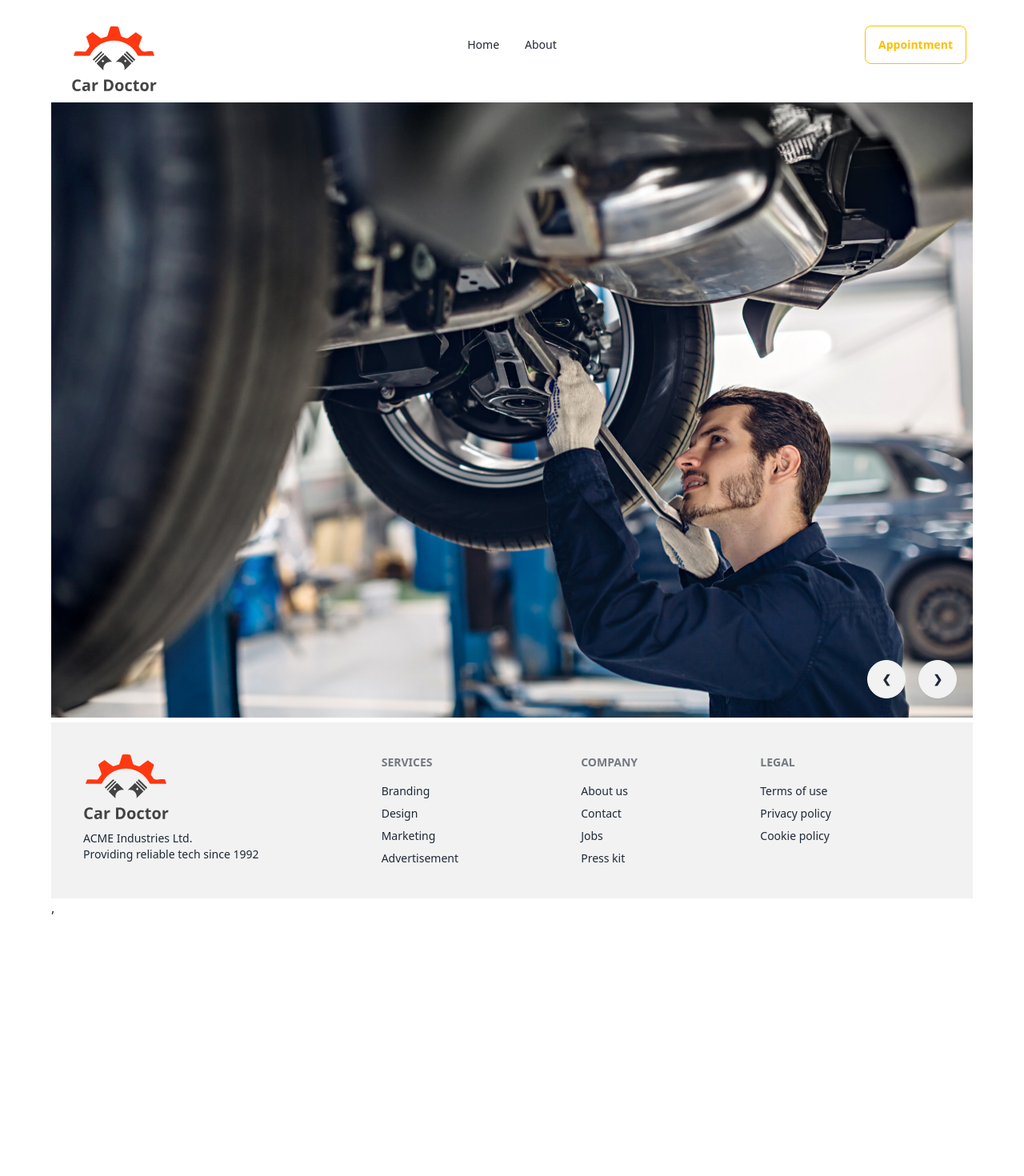
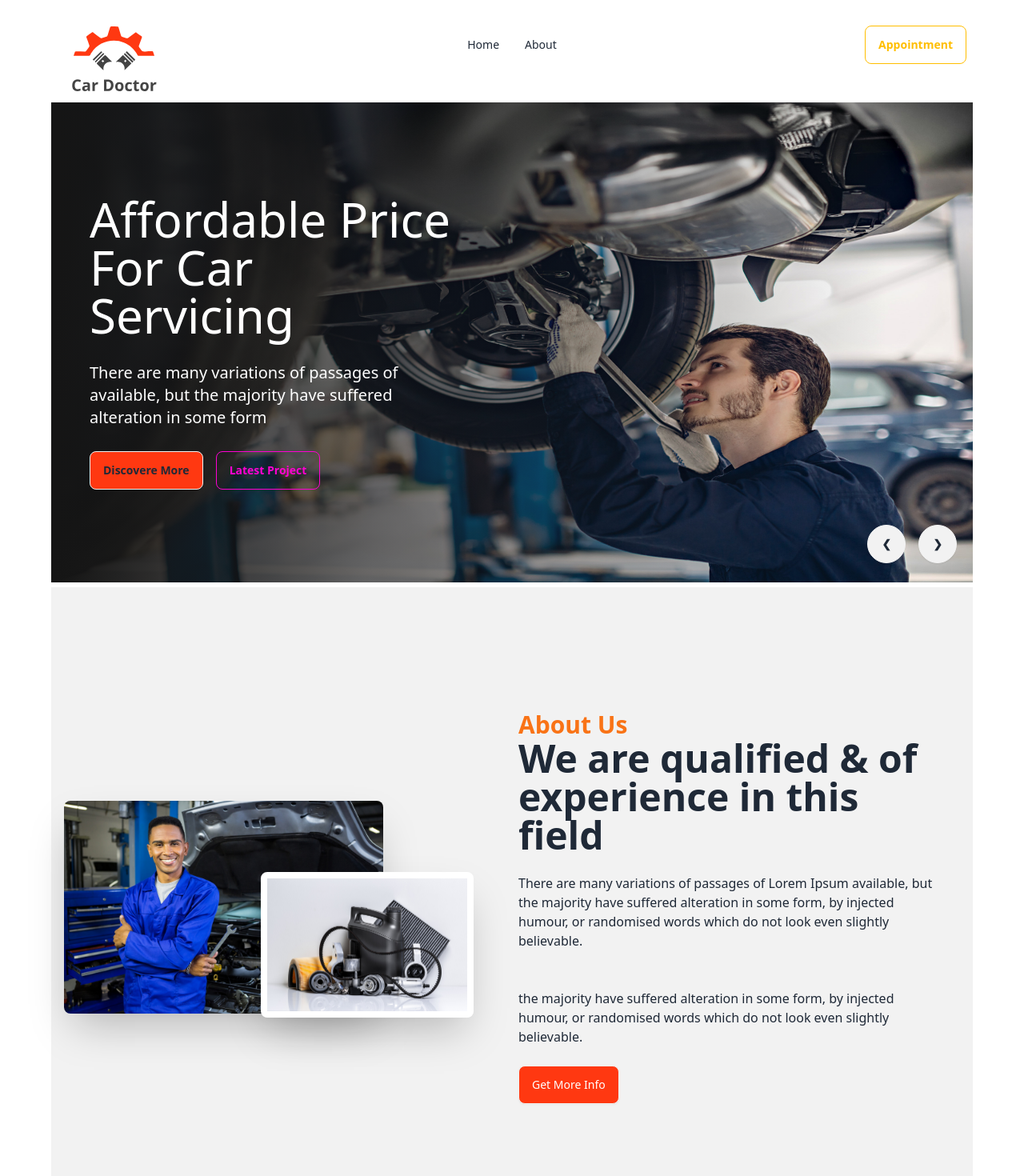
Before and after one commit to mohammad-salim-23/car-doctor-client, a React (Vite) app: page / in a window 1280 px wide. Shown: the top 1470 px of the page at 80% size. Before the commit the page ends 1147 px from the top, so only its background shows below. Built offline with nearby package versions, Linux system fonts and the light colour scheme.

Commit message:
create about section

```diff
--- /dev/null
+++ b/src/Pages/Home/About/About.jsx
@@ -0,0 +1,26 @@
+
+import person from '../../../assets/images/about_us/person.jpg'
+import parts from '../../../assets/images/about_us/parts.jpg'
+const About = () => {
+    return (
+        <div className=''>
+            <div className="hero min-h-screen bg-base-200">
+  <div className="hero-content flex-col lg:flex-row">
+   <div className='flex-1 relative'>
+   <img src={person} className="w-3/4 rounded-lg shadow-2xl" />
+    <img src={parts} className="absolute right-5 top-1/3 w-1/2 rounded-lg shadow-2xl border-8 border-white" />
+   </div>
+    <div className='flex-1 p-5'>
+        <h3 className="text-3xl text-orange-500 font-bold">About Us</h3>
+      <h1 className="text-5xl font-bold">We are qualified & of experience in this field</h1>
+      <p className="py-6">There are many variations of passages of Lorem Ipsum available, but the majority have suffered alteration in some form, by injected humour, or randomised words which do not look even slightly believable. </p>
+      <p className='py-6'>the majority have suffered alteration in some form, by injected humour, or randomised words which do not look even slightly believable. </p>
+      <button className="btn text-white font-medium  bg-[#FF3811]">Get More Info</button>
+    </div>
+  </div>
+</div>
+        </div>
+    );
+};
+
+export default About;
--- a/src/Pages/Home/Banner/Banner.jsx
+++ b/src/Pages/Home/Banner/Banner.jsx
@@ -6,9 +6,20 @@
 const Banner = () => {
     return (
         <div>
-          <div className="carousel w-full">
+          <div className="carousel w-full h-[600px]">
   <div id="slide1" className="carousel-item relative w-full">
     <img src={image1} className="w-full" />
+
+    <div className="absolute flex items-center gap-4  top-0 bg-gradient-to-r from-[#151515] to-[rgba(21, 21, 21, 0)] h-full">
+     <div className="space-y-7 w-1/2 pl-12">
+        <h2 className="text-6xl font-medium text-white ">Affordable Price For Car Servicing</h2>
+        <p className="text-white text-xl">There are many variations of passages of  available, but the majority have suffered alteration in some form</p>
+        <div className="flex gap-4">
+        <button className="btn bg-[#FF3811]">Discovere More</button>
+        <button className="btn btn-outline btn-secondary">Latest Project</button>
+        </div>
+     </div>
+    </div>
     <div className="absolute flex justify-end gap-4 transform -translate-y-1/2 left-5 right-5 bottom-0">
       <a href="#slide4" className="btn btn-circle">❮</a>
       <a href="#slide2" className="btn btn-circle">❯</a>
@@ -16,6 +27,16 @@
   </div>
   <div id="slide2" className="carousel-item relative w-full">
     <img src={image2} className="w-full" />
+    <div className="absolute flex items-center gap-4  top-0 bg-gradient-to-r from-[#151515] to-[rgba(21, 21, 21, 0)] h-full">
+     <div className="space-y-7 w-1/2 pl-12">
+        <h2 className="text-6xl font-medium text-white ">Affordable Price For Car Servicing</h2>
+        <p className="text-white text-xl">There are many variations of passages of  available, but the majority have suffered alteration in some form</p>
+        <div className="flex gap-4">
+        <button className="btn bg-[#FF3811]">Discovere More</button>
+        <button className="btn btn-outline btn-secondary">Latest Project</button>
+        </div>
+     </div>
+    </div>
     <div className="absolute flex justify-end gap-4 transform -translate-y-1/2 left-5 right-5 bottom-0">
       <a href="#slide1" className="btn btn-circle">❮</a>
       <a href="#slide3" className="btn btn-circle">❯</a>
@@ -23,6 +44,16 @@
   </div>
   <div id="slide3" className="carousel-item relative w-full">
     <img src={image3} className="w-full" />
+    <div className="absolute flex items-center gap-4  top-0 bg-gradient-to-r from-[#151515] to-[rgba(21, 21, 21, 0)] h-full">
+     <div className="space-y-7 w-1/2 pl-12">
+        <h2 className="text-6xl font-medium text-white ">Affordable Price For Car Servicing</h2>
+        <p className="text-white text-xl">There are many variations of passages of  available, but the majority have suffered alteration in some form</p>
+        <div className="flex gap-4">
+        <button className="btn bg-[#FF3811]">Discovere More</button>
+        <button className="btn btn-outline btn-secondary">Latest Project</button>
+        </div>
+     </div>
+    </div>
     <div className="absolute flex justify-end gap-4 transform -translate-y-1/2 left-5 right-5 bottom-0">
       <a href="#slide2" className="btn btn-circle">❮</a>
       <a href="#slide4" className="btn btn-circle">❯</a>
@@ -30,6 +61,16 @@
   </div>
   <div id="slide4" className="carousel-item relative w-full">
     <img src={image4} className="w-full" />
+    <div className="absolute flex items-center gap-4  top-0 bg-gradient-to-r from-[#151515] to-[rgba(21, 21, 21, 0)] h-full">
+     <div className="space-y-7 w-1/2 pl-12">
+        <h2 className="text-6xl font-medium text-white ">Affordable Price For Car Servicing</h2>
+        <p className="text-white text-xl">There are many variations of passages of  available, but the majority have suffered alteration in some form</p>
+        <div className="flex gap-4">
+        <button className="btn bg-[#FF3811]">Discovere More</button>
+        <button className="btn btn-outline btn-secondary">Latest Project</button>
+        </div>
+     </div>
+    </div>
     <div className="absolute flex justify-end gap-4 transform -translate-y-1/2 left-5 right-5 bottom-0">
       <a href="#slide3" className="btn btn-circle">❮</a>
       <a href="#slide1" className="btn btn-circle">❯</a>
--- a/src/Pages/Home/Home/Home.jsx
+++ b/src/Pages/Home/Home/Home.jsx
@@ -1,3 +1,4 @@
+import About from "../About/About";
 import Banner from "../Banner/Banner";
 
 
@@ -5,6 +6,7 @@
     return (
         <div>
            <Banner></Banner>
+           <About></About>
         </div>
     );
 };
```
